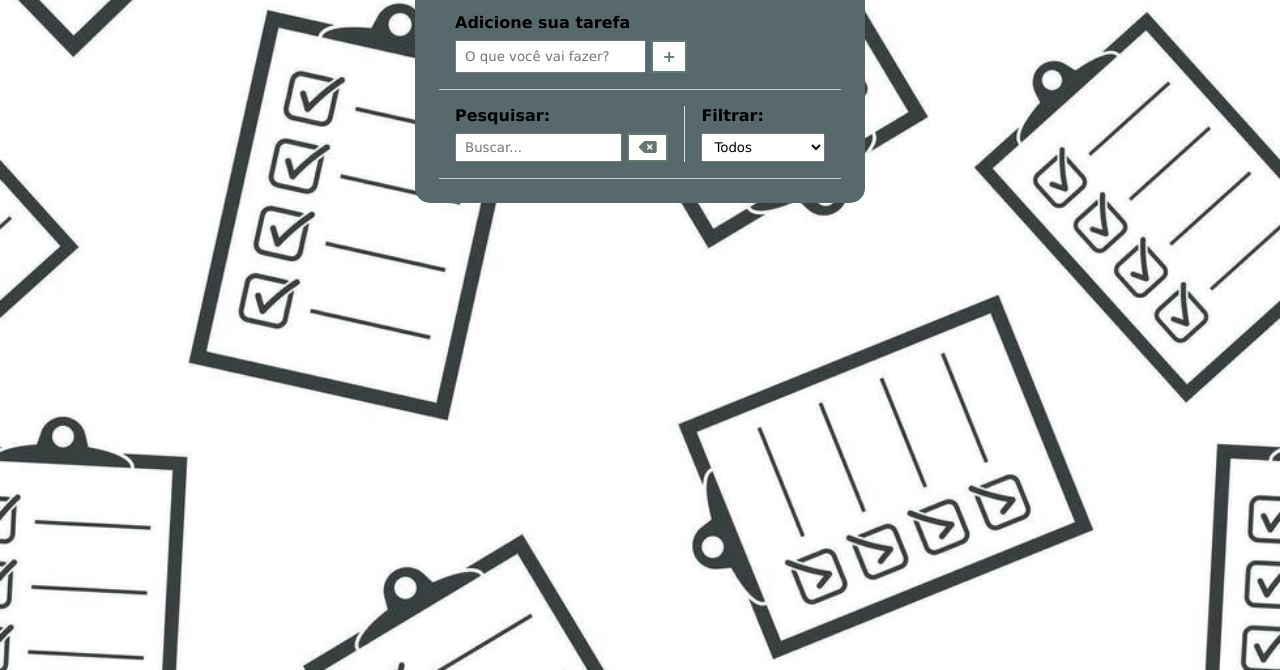
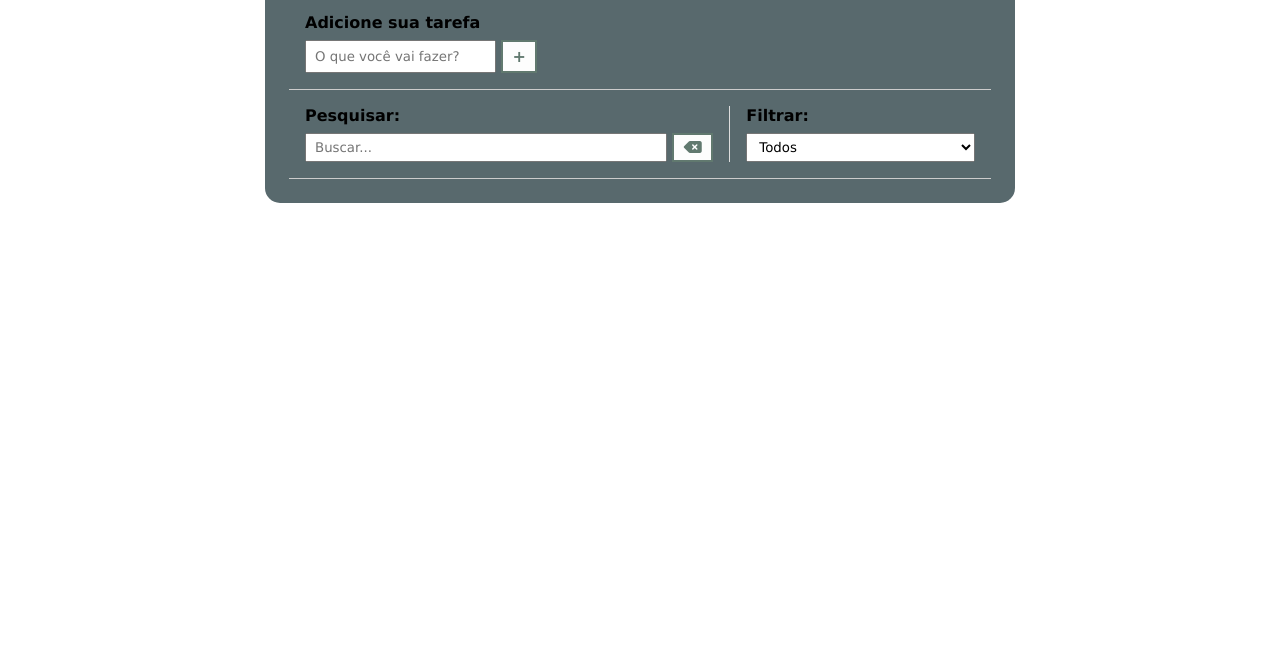
Before and after one commit to KauanGHB/To-do-List---puro-js, a plain HTML site: page index.html in a window 1280 px wide. Shown: the part 130-800 px from the top of the page. Drawn offline with Linux system fonts and the light colour scheme.

Commit message:
alteração background

```diff
--- a/css/styles.css
+++ b/css/styles.css
@@ -8,7 +8,6 @@
 }
 
 body {
-  background-image: url("../imgs/todo-background.jpg");
   background-position: center;
   background-size: cover;
 }
@@ -51,7 +50,7 @@ select {
 
 /* To do Header */
 .todo-container {
-  max-width: 450px;
+  max-width: 750px;
   margin: 3rem auto 0;
   background-color: #58696d;
   opacity: 1;
```
